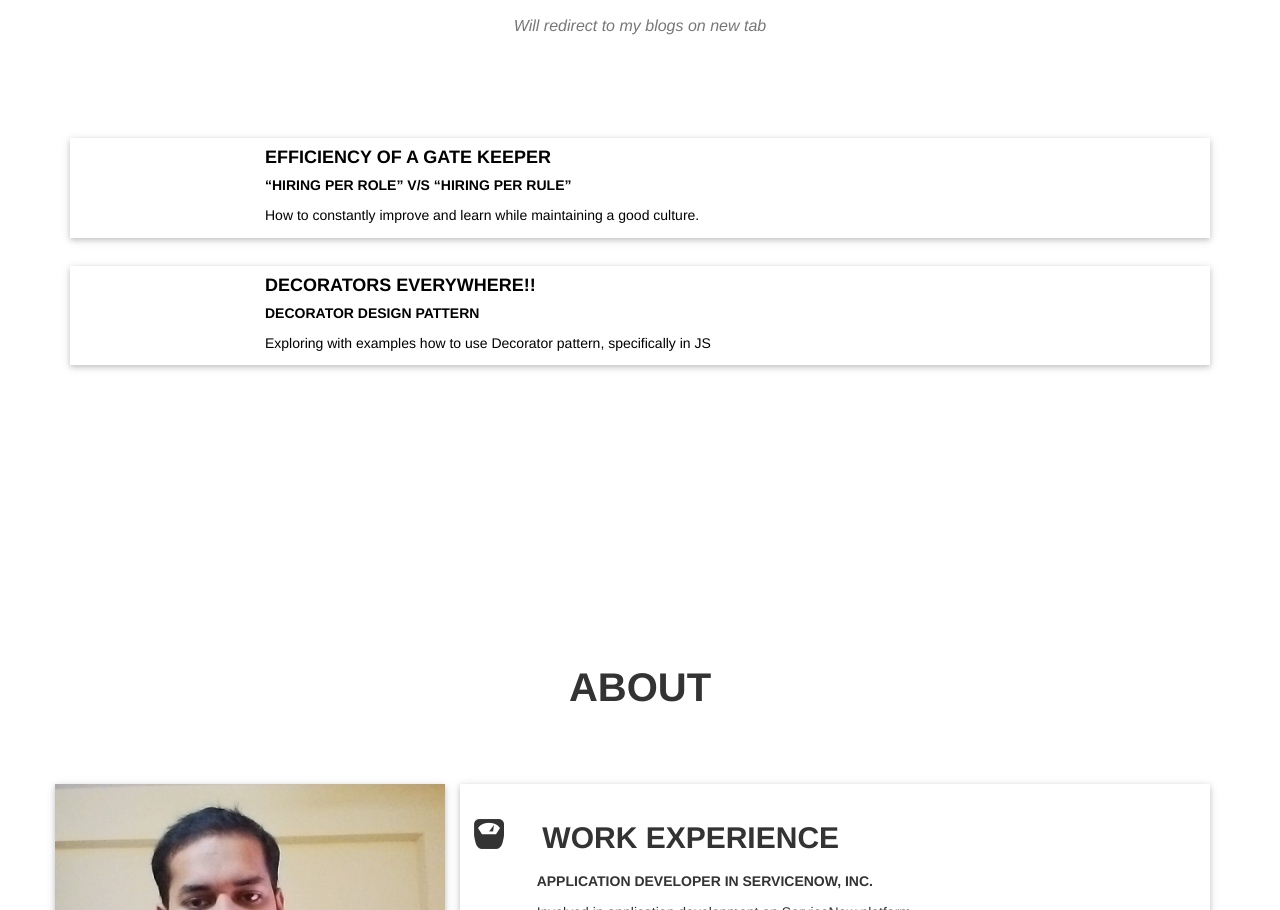
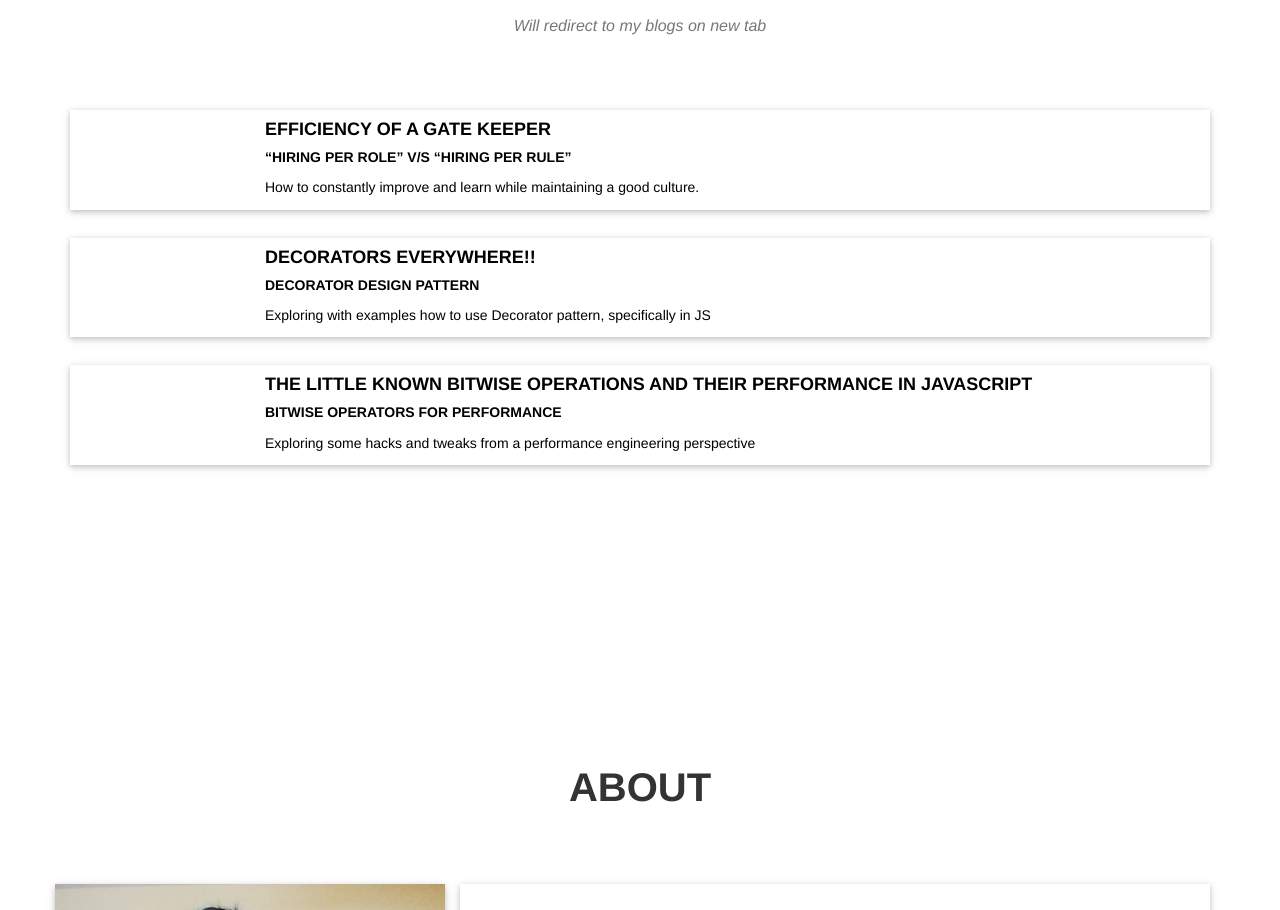
Before and after one commit to Rahul-Raviprasad/personal-website, a website: page index.html in a window 1280 px wide. Shown: the part 2121-3031 px from the top of the page. Drawn offline with nearby package versions, Linux system fonts and the light colour scheme.

Commit message:
added new card for bitwise blog

```diff
--- a/css/main.css
+++ b/css/main.css
@@ -115,6 +115,10 @@ img {
 .links:hover {
   color: grey;
 }
+
+
+
+
 
 
 
--- a/index.html
+++ b/index.html
@@ -191,7 +191,7 @@
               </div>
           </div>
 
-          <div class="card mtl">
+          <div class="card">
             <a href="https://medium.com/@rahul.raviprasad/efficiency-of-a-gate-keeper-7fc2f80265f3#.fe5lw2j9o" target="_blank" class="links">
               <div class="row">
                 <div class="col-md-2 col-sm-2">
@@ -216,6 +216,21 @@
                   <h4>Decorators everywhere!!</h4>
                   <h5>Decorator design pattern</h5>
                   <p>Exploring with examples how to use Decorator pattern, specifically in JS</p>
+                </div>
+              </div>
+            </a>
+          </div>
+
+          <div class="card mtl">
+            <a href="https://medium.com/@rahul.raviprasad/the-little-known-bitwise-operations-and-their-performance-in-javascript-c281d512c757#.2qmcpn22q" target="_blank" class="links">
+              <div class="row">
+                <div class="col-md-2 col-sm-2">
+                  <!-- put a relevant image here-->
+                </div>
+                <div class="col-md-10 col-sm-10 hobbies">
+                  <h4>The Little Known Bitwise Operations and their Performance in JavaScript</h4>
+                  <h5>Bitwise operators for performance</h5>
+                  <p>Exploring some hacks and tweaks from a performance engineering perspective</p>
                 </div>
               </div>
             </a>
```
